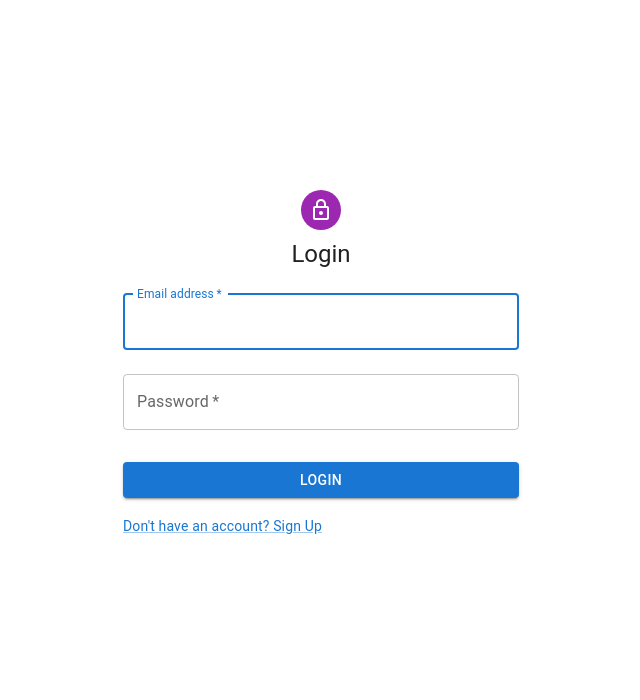
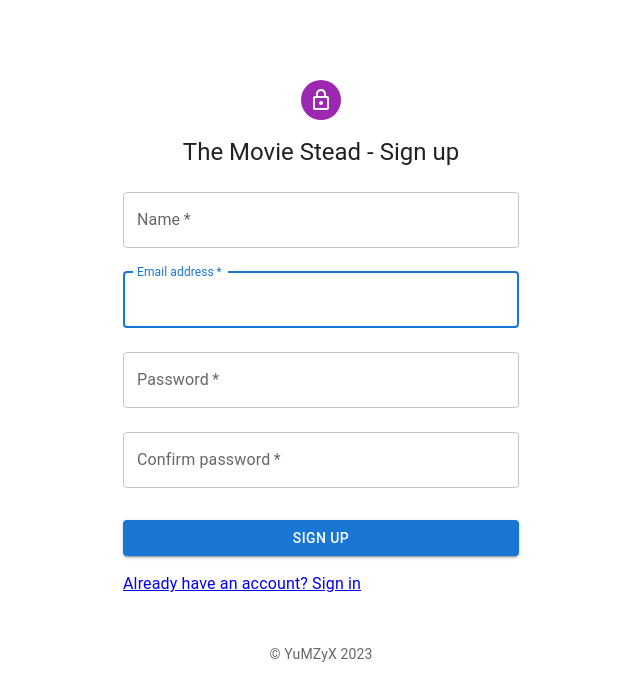
Before and after one commit to YuMZyX/the-movie-stead, a React (Vite) app: page /signup in a window 1280 px wide. Shown: the top 700 px of the page, without its empty margins (319-959 px from the left). Built offline with nearby package versions, Linux system fonts and the light colour scheme; no server answers.

Commit message:
Added Sign Up view + React Router

```diff
--- a/package.json
+++ b/package.json
@@ -15,9 +15,11 @@
     "@mui/icons-material": "^5.14.18",
     "@mui/material": "^5.14.18",
     "axios": "^1.6.2",
+    "date-fns": "^2.30.0",
     "dotenv": "^16.3.1",
     "react": "^18.2.0",
     "react-dom": "^18.2.0",
+    "react-router-dom": "^6.20.0",
     "tmdb-js-wrapper": "^1.0.3"
   },
   "devDependencies": {
--- a/src/App.jsx
+++ b/src/App.jsx
@@ -1,8 +1,9 @@
 import { useState, useEffect } from 'react'
-import { Container } from '@mui/material'
+import { Routes, Route } from 'react-router-dom'
 import axios from 'axios'
 import Movies from './components/Movies'
 import Login from './components/Login'
+import SignUp from './components/SignUp'
 
 const App = () => {
   const [imgConfig, setImgConfig] = useState([])
@@ -37,18 +38,12 @@ const App = () => {
     return null
   }
 
-  const test = true
-
-  if (test) {
-    return (
-      <Login />
-    )
-  }
-
   return (
-    <Container>
-      <Movies movies={movies} />
-    </Container>
+    <Routes>
+      <Route path='/' element={<Movies movies={movies} />} />
+      <Route path='/login' element={<Login />} />
+      <Route path='/signup' element={<SignUp />} />
+    </Routes>
   )
 }
 
--- a/src/components/Login.jsx
+++ b/src/components/Login.jsx
@@ -7,14 +7,17 @@ import {
   Box,
   Typography,
   Container,
-  Link
 } from '@mui/material'
 import LockOutlinedIcon from '@mui/icons-material/LockOutlined'
+import { Link, useNavigate } from 'react-router-dom'
 
 const Login = () => {
 
+  const navigate = useNavigate()
+
   const handleSubmit = (event) => {
     event.preventDefault()
+    navigate('/')
   }
 
   return (
@@ -27,11 +30,11 @@ const Login = () => {
         justifyContent: 'center',
         minHeight: '90vh',
       }}>
-        <Avatar sx={{ m: 1, bgcolor: 'secondary.main' }}>
+        <Avatar sx={{ m: 2, bgcolor: 'secondary.main' }}>
           <LockOutlinedIcon />
         </Avatar>
         <Typography component='h1' variant='h5'>
-          Login
+          The Movie Stead - Login
         </Typography>
         <Box component='form' onSubmit={handleSubmit} noValidate sx={{ mt: 1 }}>
           <TextField
@@ -56,12 +59,20 @@ const Login = () => {
           </Button>
           <Grid container>
             <Grid item xs>
-              <Link href='#' variant='body2'>
+              <Link to='/signup' variant='body2'>
                 Don&apos;t have an account? Sign Up
               </Link>
             </Grid>
           </Grid>
         </Box>
+        <Typography
+          variant='body2'
+          color='text.secondary'
+          align='center'
+          sx={{ mt: 6, mb: 4 }}
+        >
+          © YuMZyX {new Date().getFullYear()}
+        </Typography>
       </Box>
     </Container>
   )
--- a/src/components/Movies.jsx
+++ b/src/components/Movies.jsx
@@ -1,14 +1,19 @@
-import { Card, CardContent, CardMedia, Typography, Grid, Container } from '@mui/material'
+import { Card, CardContent, CardMedia, Typography, Grid, Container, Button } from '@mui/material'
+import { format, parseISO } from 'date-fns'
+import { useNavigate } from 'react-router-dom'
 
 const Movies = ({ movies }) => {
+
+  const navigate = useNavigate()
+
   return (
     <Container>
-      <Typography variant='h3' gutterBottom>
+      <Typography variant='h4' gutterBottom>
         Trending movies
       </Typography>
-      <Grid container spacing={5} alignItems='stretch'>
+      <Grid container spacing={4} columns={20}>
         {movies.map((movie) => (
-          <Grid item key={movie.id} xs={12} sm={6} md={4} lg={3} style={{ display: 'flex' }}>
+          <Grid item key={movie.id} xs={10} sm={6} md={5} lg={4} style={{ display: 'flex' }}>
             <Card>
               <CardMedia
                 component='img'
@@ -18,20 +23,18 @@ const Movies = ({ movies }) => {
                 style={{ objectFit: 'cover' }}
               />
               <CardContent>
-                <Typography variant='h6' component='div'>
+                <Typography variant='subtitle2' component='div' sx={{ fontSize: 16 }}>
                   {movie.title}
                 </Typography>
                 <Typography variant='body2' color='textSecondary'>
-                  Release Date: {movie.release_date}
-                </Typography>
-                <Typography variant='body2' color='textSecondary'>
-                  Popularity: {movie.popularity}
+                  {format(parseISO(movie.release_date), 'dd.MM.yyyy')}
                 </Typography>
               </CardContent>
             </Card>
           </Grid>
         ))}
       </Grid>
+      <Button variant='contained' onClick={() => navigate('/login')} sx={{ mt: 3, mb: 2 }}>Log out</Button>
     </Container>
   )
 }
--- /dev/null
+++ b/src/components/SignUp.jsx
@@ -0,0 +1,97 @@
+import {
+  Avatar,
+  Button,
+  CssBaseline,
+  TextField,
+  Grid,
+  Box,
+  Typography,
+  Container
+} from '@mui/material'
+import LockOutlinedIcon from '@mui/icons-material/LockOutlined'
+import { Link } from 'react-router-dom'
+
+const SignUp = () => {
+  const handleSubmit = (event) => {
+    event.preventDefault()
+    window.alert('To be implemented...')
+  }
+
+  return (
+    <Container component='main' maxWidth='xs'>
+      <CssBaseline />
+      <Box
+        sx={{
+          display: 'flex',
+          flexDirection: 'column',
+          alignItems: 'center',
+          justifyContent: 'center',
+          minHeight: '95vh',
+        }}
+      >
+        <Avatar sx={{ m: 2, bgcolor: 'secondary.main' }}>
+          <LockOutlinedIcon />
+        </Avatar>
+        <Typography component='h1' variant='h5'>
+          The Movie Stead - Sign up
+        </Typography>
+        <Box component='form' noValidate onSubmit={handleSubmit} sx={{ mt: 1 }}>
+          <TextField
+            autoComplete='name'
+            required
+            fullWidth
+            id='fullname'
+            label='Name'
+            autoFocus
+            sx={{ mt: 2 }}/>
+          <TextField
+            margin='normal'
+            required
+            fullWidth
+            id='email'
+            label='Email address'
+            name='email'
+            autoComplete='email'
+            autoFocus
+            sx={{ mt: 3 }}/>
+          <TextField
+            required
+            fullWidth
+            name='password'
+            label='Password'
+            type='password'
+            id='password'
+            sx={{ mt: 2 }}/>
+          <TextField
+            required
+            fullWidth
+            name='password-confirm'
+            label='Confirm password'
+            type='password'
+            id='password-confirm'
+            sx={{ mt: 3 }}/>
+          <Button type='submit' fullWidth variant='contained' sx={{ mt: 4, mb: 2 }}>
+            Sign Up
+          </Button>
+          <Grid container justifyContent='flex-start'>
+            <Grid item>
+              <Link to='/login' variant='body2'>
+                Already have an account? Sign in
+              </Link>
+            </Grid>
+          </Grid>
+        </Box>
+        <Typography
+          variant='body2'
+          color='text.secondary'
+          align='center'
+          sx={{ mt: 6, mb: 4 }}
+        >
+          © YuMZyX {new Date().getFullYear()}
+        </Typography>
+      </Box>
+    </Container>
+  )
+}
+
+export default SignUp
--- a/src/main.jsx
+++ b/src/main.jsx
@@ -1,9 +1,12 @@
 import React from 'react'
 import ReactDOM from 'react-dom/client'
 import App from './App.jsx'
+import { BrowserRouter as Router } from 'react-router-dom'
 
 ReactDOM.createRoot(document.getElementById('root')).render(
   <React.StrictMode>
-    <App />
+    <Router>
+      <App />
+    </Router>
   </React.StrictMode>,
 )
```
Also changed, not shown: 1 other file (tests, documents, lock files or other folders).
